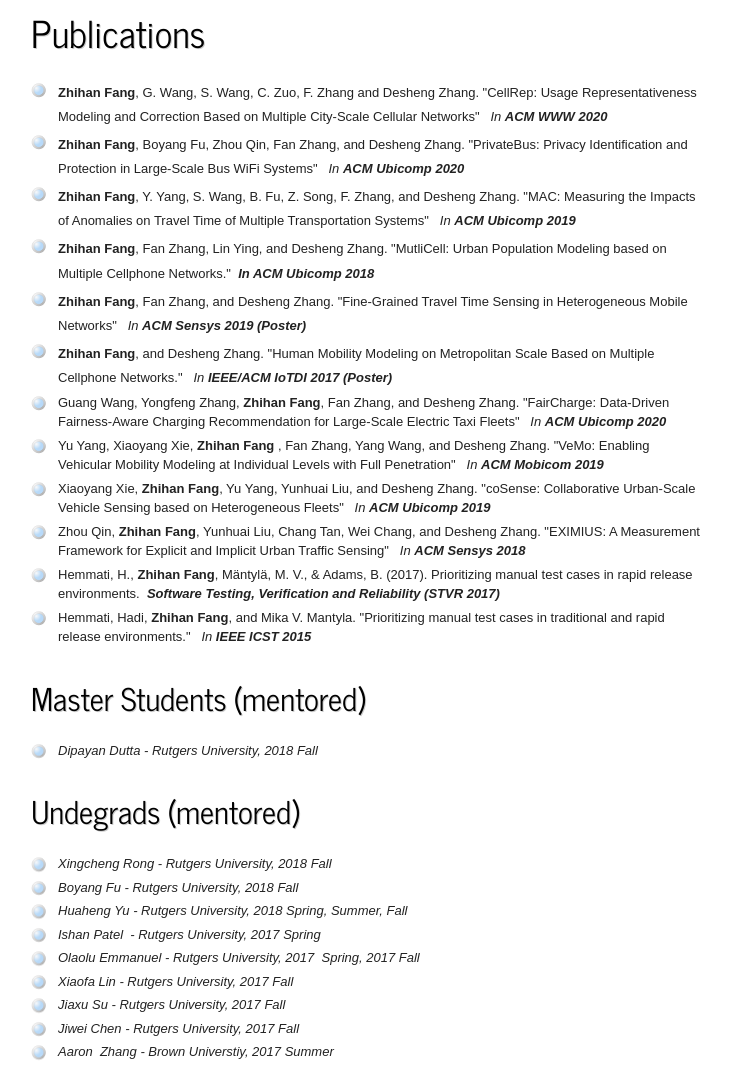
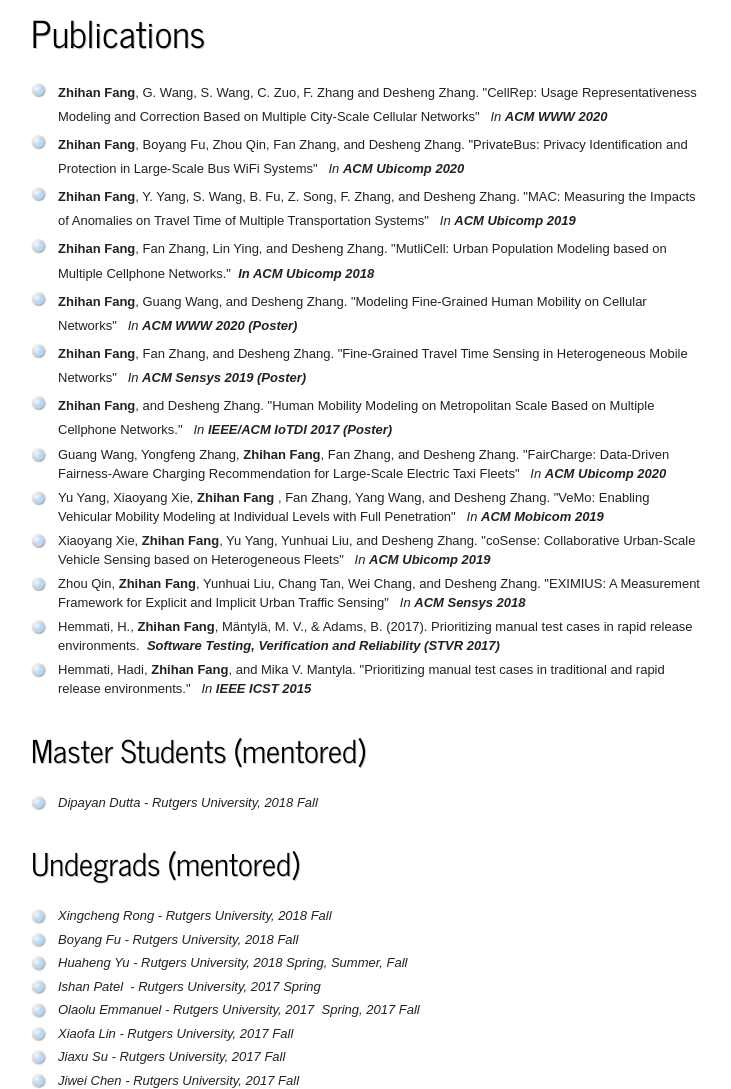
Before and after one commit to spiderdataman/spiderdataman.github.io, a plain HTML site: page index.html in a window 1280 px wide. Shown: the part 829-1918 px from the top of the page, without its empty margins (135-866 px from the left). Drawn offline with Linux system fonts and the light colour scheme.

Commit message:
Update index.html

```diff
--- a/index.html
+++ b/index.html
@@ -175,6 +175,13 @@
 			  Modeling based on<br class="auto-style7">Multiple Cellphone
 			  Networks."<span>&nbsp;</span></span><i style="color: rgb(34, 34, 34); font-family: Arial, sans-serif; font-size: 13px; font-variant-ligatures: normal; font-variant-caps: normal; font-weight: 400; letter-spacing: normal; orphans: 2; text-align: left; text-indent: 0px; text-transform: none; white-space: normal; widows: 2; word-spacing: 0px; -webkit-text-stroke-width: 0px; background-color: rgb(255, 255, 255); text-decoration-style: initial; text-decoration-color: initial;"> <b> In ACM Ubicomp 2018 </b>
 			  </i>
+			<li>
+			  <span style="color: rgb(34, 34, 34); font-family: Arial, sans-serif; font-size: 13px; font-style: normal; font-variant-ligatures: normal; font-variant-caps: normal; font-weight: 400; letter-spacing: normal; orphans: 2; text-align: left; text-indent: 0px; text-transform: none; white-space: normal; widows: 2; word-spacing: 0px; -webkit-text-stroke-width: 0px; background-color: rgb(255, 255, 255); text-decoration-style: initial; text-decoration-color: initial; display: inline !important; float: none;">
+				 <b>Zhihan Fang</b>, Guang Wang, and Desheng Zhang.
+				"Modeling Fine-Grained Human Mobility on Cellular Networks"
+				 <span>&nbsp;</span></span><i style="color: rgb(34, 34, 34); font-family: Arial, sans-serif; font-size: 13px; font-variant-ligatures: normal; font-variant-caps: normal; font-weight: 400; letter-spacing: normal; orphans: 2; text-align: left; text-indent: 0px; text-transform: none; white-space: normal; widows: 2; word-spacing: 0px; -webkit-text-stroke-width: 0px; background-color: rgb(255, 255, 255); text-decoration-style: initial; text-decoration-color: initial;">
+				 In <b> ACM WWW 2020 (Poster) </b>
+			  </i>
 			 <li>
 			  <span style="color: rgb(34, 34, 34); font-family: Arial, sans-serif; font-size: 13px; font-style: normal; font-variant-ligatures: normal; font-variant-caps: normal; font-weight: 400; letter-spacing: normal; orphans: 2; text-align: left; text-indent: 0px; text-transform: none; white-space: normal; widows: 2; word-spacing: 0px; -webkit-text-stroke-width: 0px; background-color: rgb(255, 255, 255); text-decoration-style: initial; text-decoration-color: initial; display: inline !important; float: none;">
 				 <b>Zhihan Fang</b>, Fan Zhang, and Desheng Zhang.
```
